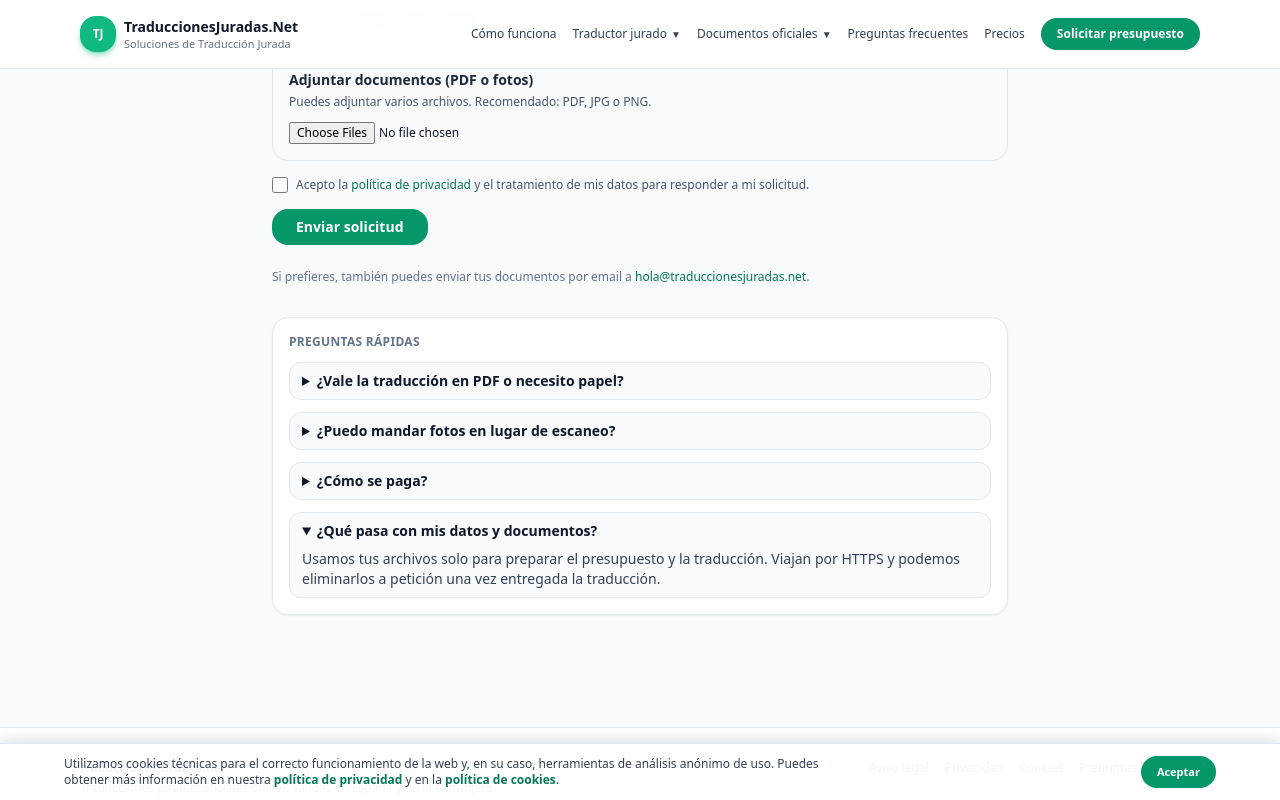
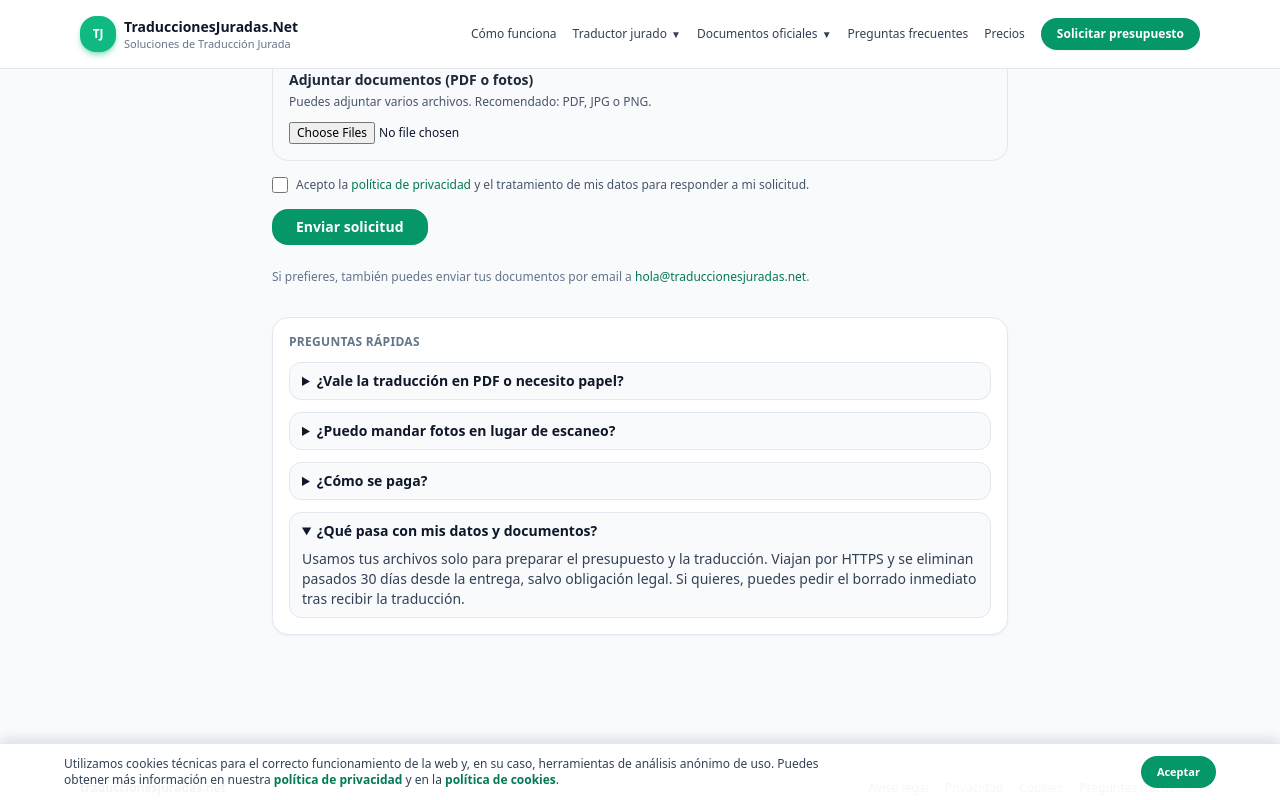
Before and after one commit to juanlatregua/traduccionesjuradas-next, a Next.js app: page /presupuesto in a window 1280 px wide. Both pictures are taken after a click on the heading "¿Qué pasa con mis datos y documentos?". Shown: the part 587-1387 px from the top of the page. Built offline with nearby package versions, Linux system fonts and the light colour scheme.

Commit message:
Aclara borrado de archivos a 30 días en FAQ

```diff
--- a/app/presupuesto/page.tsx
+++ b/app/presupuesto/page.tsx
@@ -409,7 +409,8 @@ export default function PresupuestoPage() {
           </summary>
           <p className="mt-2 text-sm text-slate-700">
             Usamos tus archivos solo para preparar el presupuesto y la traducción. Viajan por HTTPS
-            y podemos eliminarlos a petición una vez entregada la traducción.
+            y se eliminan pasados 30 días desde la entrega, salvo obligación legal. Si quieres, puedes
+            pedir el borrado inmediato tras recibir la traducción.
           </p>
         </details>
       </section>
```
